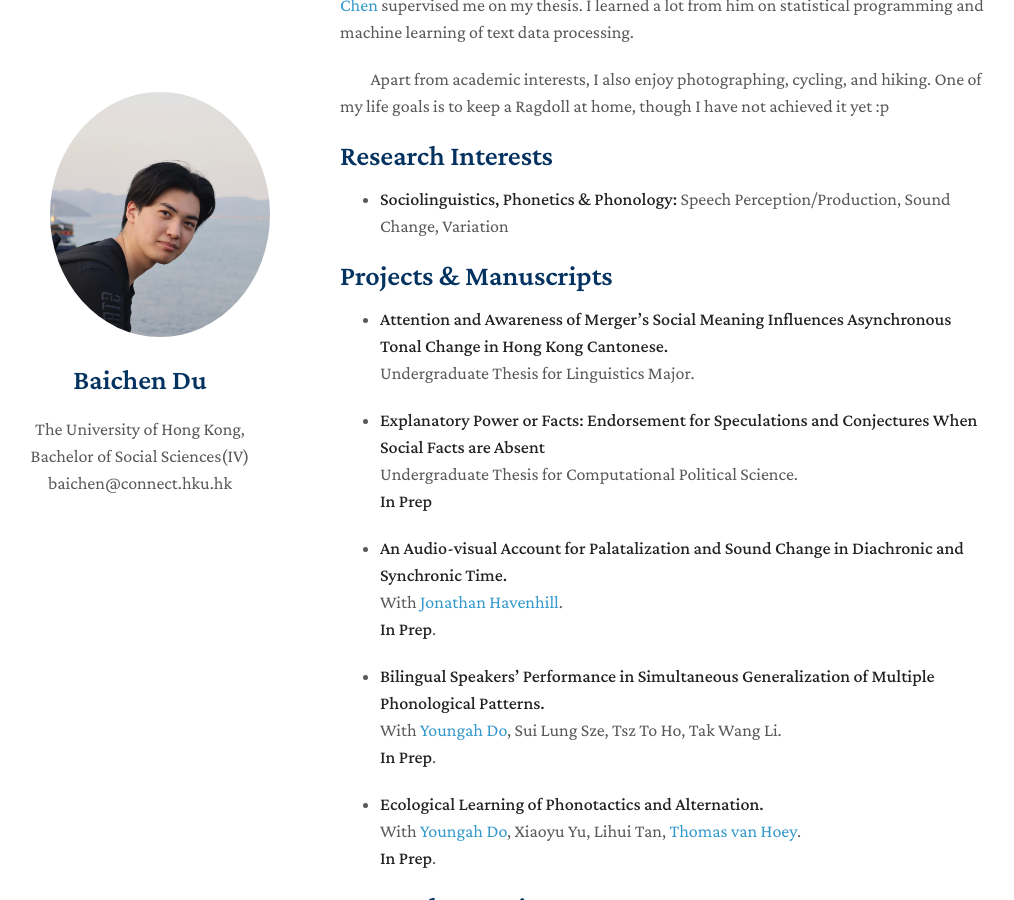
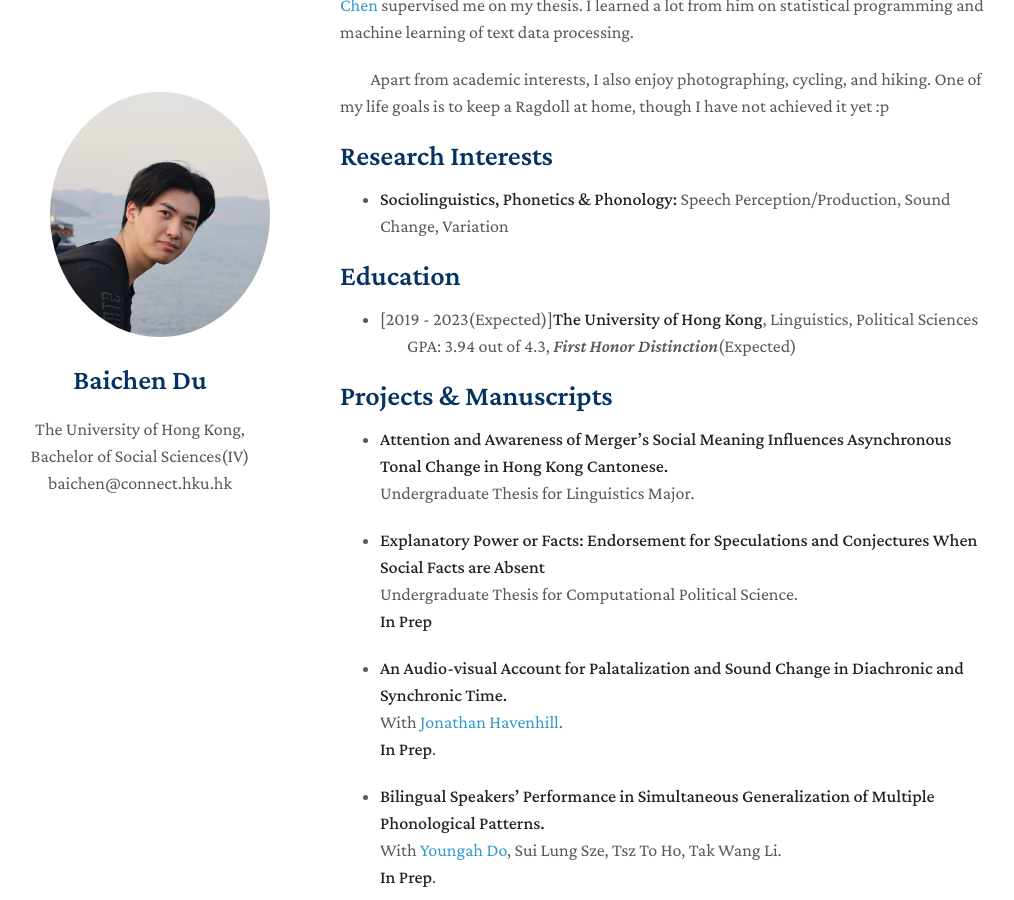
Before and after one commit to AlbertBaichenDu/AlbertBaichenDu.github.io, a Jekyll site: the page built from index.md, in a window 1280 px wide and 900 px high, scrolled down 539 px. Shown: the whole window, without its empty margins (130-1144 px from the left). Built offline with Jekyll 4.4.1, drawn with Linux system fonts in a browser that asks for light colours; nearby versions of some CDN libraries; a style sheet for code colours, icons or effects is not loaded; our own code applies the rules of GitHub Pages for plain Markdown files.

Commit message:
Update index.md

```diff
--- a/index.md
+++ b/index.md
@@ -17,6 +17,11 @@ layout: homepage
 ## Research Interests
 
 - **Sociolinguistics, Phonetics & Phonology:** Speech Perception/Production, Sound Change, Variation
+
+## Education
+- [2019 - 2023(Expected)]**The University of Hong Kong**, Linguistics, Political Sciences
+  <br>
+&nbsp;&nbsp;&nbsp;&nbsp;&nbsp;&nbsp;&nbsp;&nbsp;GPA: 3.94 out of 4.3, <em>First Honor Distinction</em>(Expected)
 
 ## Projects & Manuscripts
 
```
